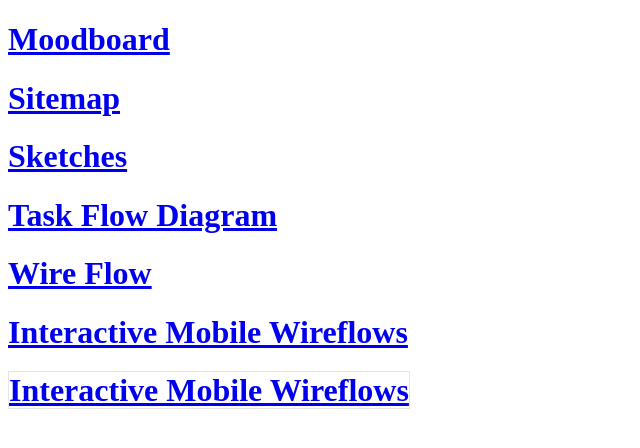
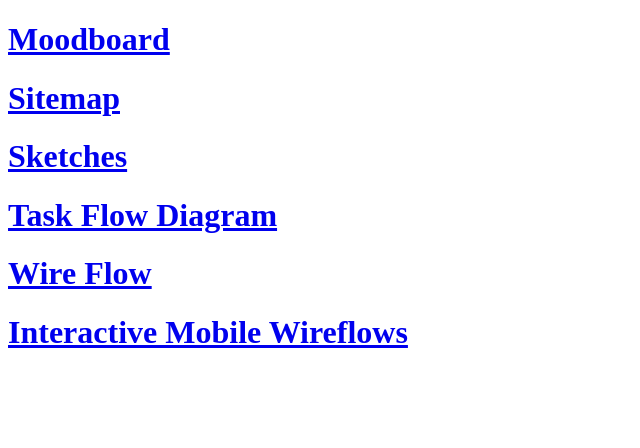
Before and after one commit to anthonyblackstone/avt415, a plain HTML site: page projects/index.html in a window 1280 px wide. Shown: the whole page, without its empty margins (0-640 px from the left). Drawn offline with Linux system fonts and the light colour scheme.

Commit message:
Update index.html

```diff
--- a/projects/index.html
+++ b/projects/index.html
@@ -13,6 +13,6 @@
     <h1><a href=https://lucid.app/lucidchart/20088dff-2412-47bb-b075-44a6d0e719f9/edit?beaconFlowId=E8A2AEF3FA804131&page=0_0#>Task Flow Diagram</h1></a>
     <h1><a href=https://miro.com/app/board/o9J_lOtJAdA=/>Wire Flow</h1></a>
     <h1><a href=https://www.figma.com/proto/oIwW5gusPFjnfnTxP21Ixp/p1-mobile-wifreflow?node-id=2%3A1341&viewport=-395%2C299%2C0.5&scaling=scale-down&page-id=0%3A1>Interactive Mobile Wireflows</h1></a>
-    <h1><a href=<iframe style="border: 1px solid rgba(0, 0, 0, 0.1);" width="800" height="450" src="https://www.figma.com/embed?embed_host=share&url=https%3A%2F%2Fwww.figma.com%2Fproto%2FoIwW5gusPFjnfnTxP21Ixp%2Fp1-mobile-wifreflow%3Fnode-id%3D2%253A1341%26viewport%3D-395%252C299%252C0.5%26scaling%3Dscale-down%26page-id%3D0%253A1" allowfullscreen></iframe>Interactive Mobile Wireflows</h1></a>
+
   </body>
 </html>
```
